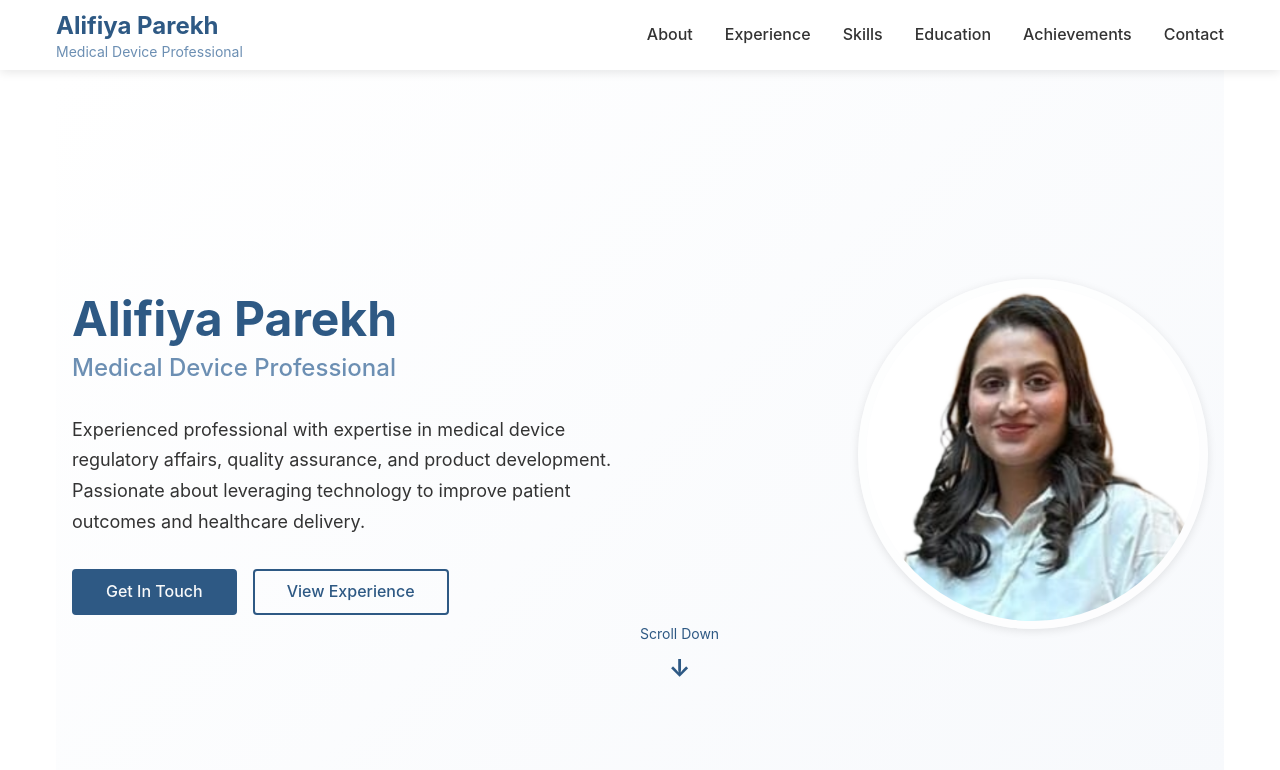
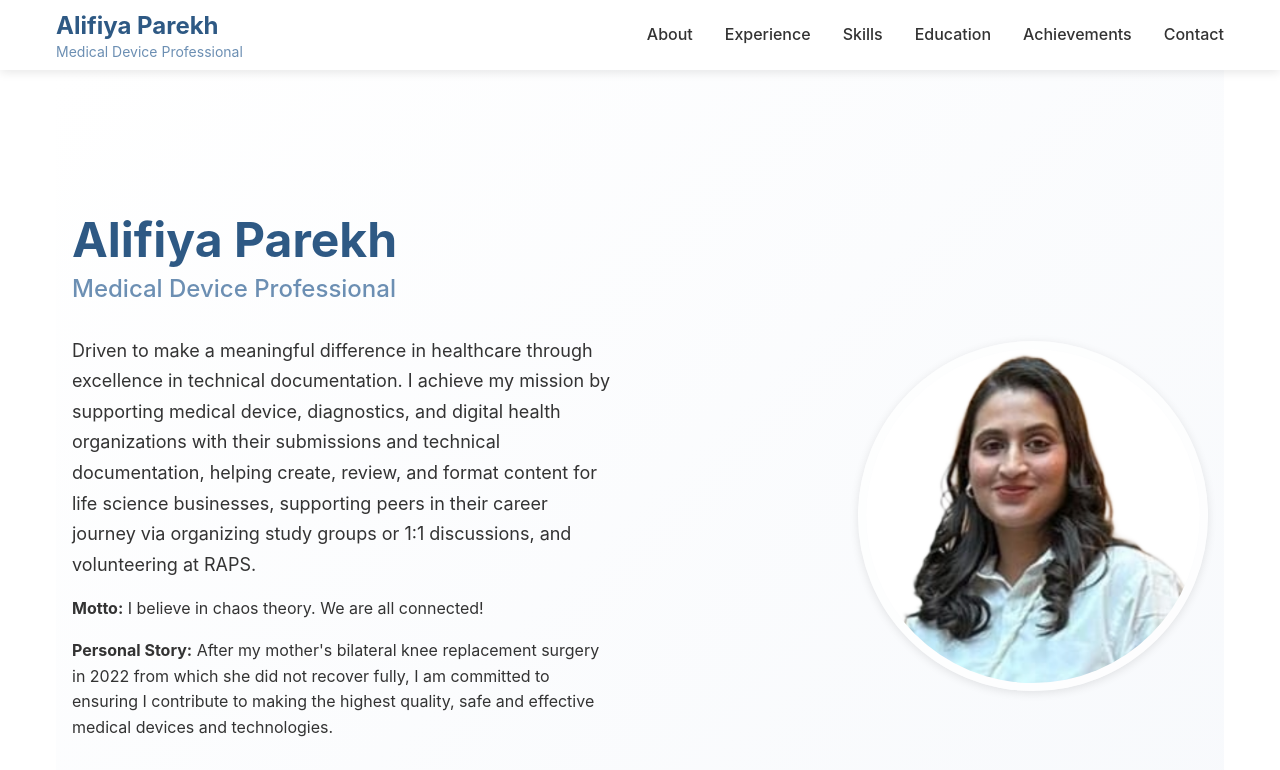
Before and after one commit to abdullahabbasitest/alifiya-site, a React (Create React App) app: page / in a window 1280 px wide. Shown: the top 770 px of the page. Built offline with nearby package versions, Linux system fonts and the light colour scheme.

Commit message:
fix: update hero

```diff
--- a/public/index.html
+++ b/public/index.html
@@ -7,7 +7,7 @@
     <meta name="theme-color" content="#000000" />
     <meta
       name="description"
-      content="Web site created using create-react-app"
+      content="Alifiya Parekh - Medical Device Professional"
     />
     <link rel="apple-touch-icon" href="%PUBLIC_URL%/logo192.png" />
     <!--
@@ -24,7 +24,7 @@
       work correctly both with client-side routing and a non-root public URL.
       Learn how to configure a non-root public URL by running `npm run build`.
     -->
-    <title>React App</title>
+    <title>Alifiya's Profile</title>
   </head>
   <body>
     <noscript>You need to enable JavaScript to run this app.</noscript>
--- a/src/components/sections/HeroSection.css
+++ b/src/components/sections/HeroSection.css
@@ -38,8 +38,18 @@
 
 .hero-bio {
   font-size: var(--font-size-medium);
+  margin-bottom: var(--spacing-md);
+  line-height: 1.7;
+}
+
+.hero-motto, .hero-personal {
+  font-size: var(--font-size-base);
+  margin-bottom: var(--spacing-md);
+  line-height: 1.6;
+}
+
+.hero-personal {
   margin-bottom: var(--spacing-lg);
-  line-height: 1.7;
 }
 
 .hero-cta {
--- a/src/components/sections/HeroSection.js
+++ b/src/components/sections/HeroSection.js
@@ -10,9 +10,19 @@ const HeroSection = () => {
             <h1 className="hero-name">Alifiya Parekh</h1>
             <h2 className="hero-title">Medical Device Professional</h2>
             <p className="hero-bio">
-              Experienced professional with expertise in medical device regulatory affairs,
-              quality assurance, and product development. Passionate about leveraging
-              technology to improve patient outcomes and healthcare delivery.
+              Driven to make a meaningful difference in healthcare through excellence in technical documentation.
+              I achieve my mission by supporting medical device, diagnostics, and digital health organizations
+              with their submissions and technical documentation, helping create, review, and format content
+              for life science businesses, supporting peers in their career journey via organizing study
+              groups or 1:1 discussions, and volunteering at RAPS.
+            </p>
+            <p className="hero-motto">
+              <strong>Motto:</strong> I believe in chaos theory. We are all connected!
+            </p>
+            <p className="hero-personal">
+              <strong>Personal Story:</strong> After my mother's bilateral knee replacement surgery in 2022
+              from which she did not recover fully, I am committed to ensuring I contribute to making the
+              highest quality, safe and effective medical devices and technologies.
             </p>
             <div className="hero-cta">
               <a href="#contact" className="hero-button primary-button">Get In Touch</a>
```
